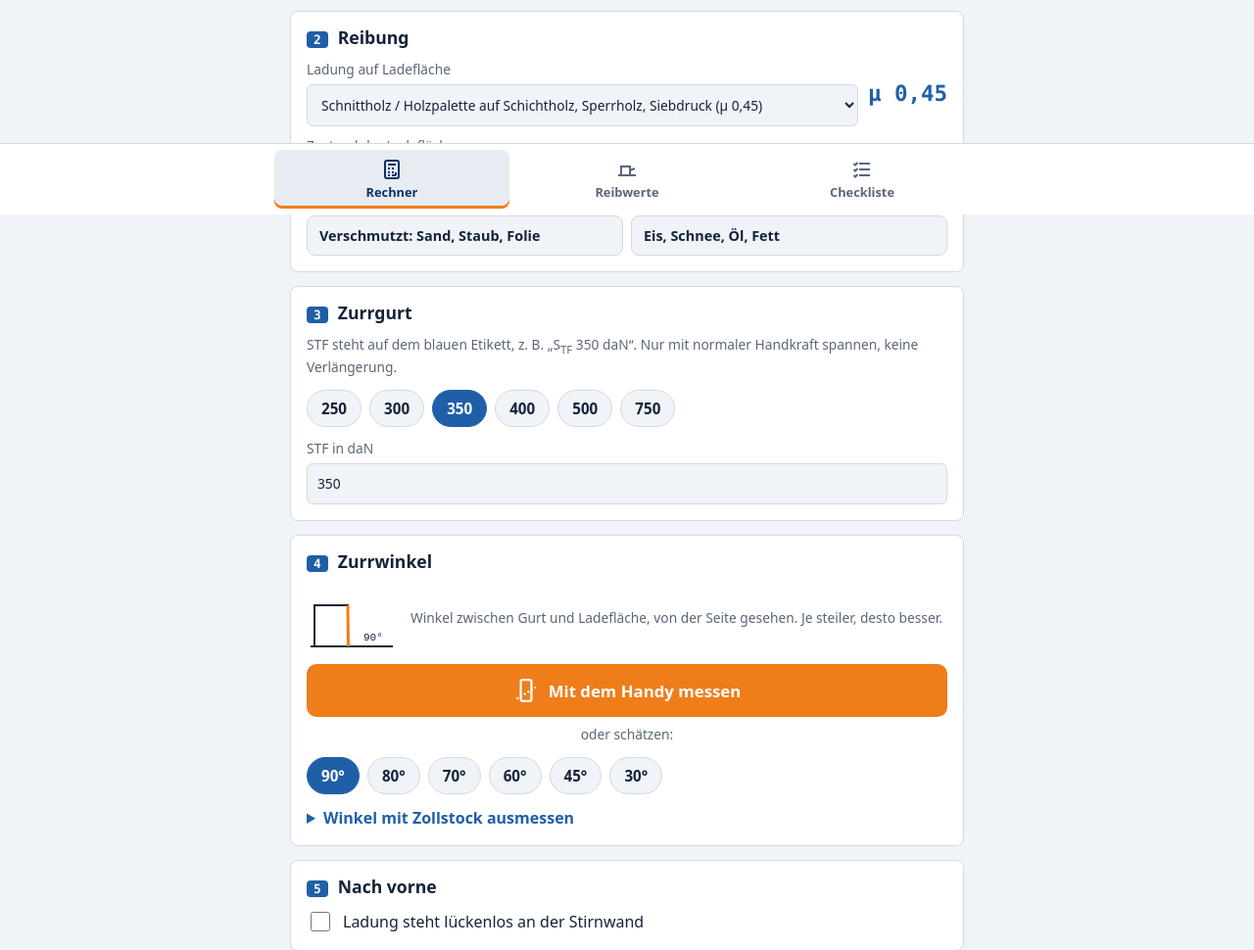
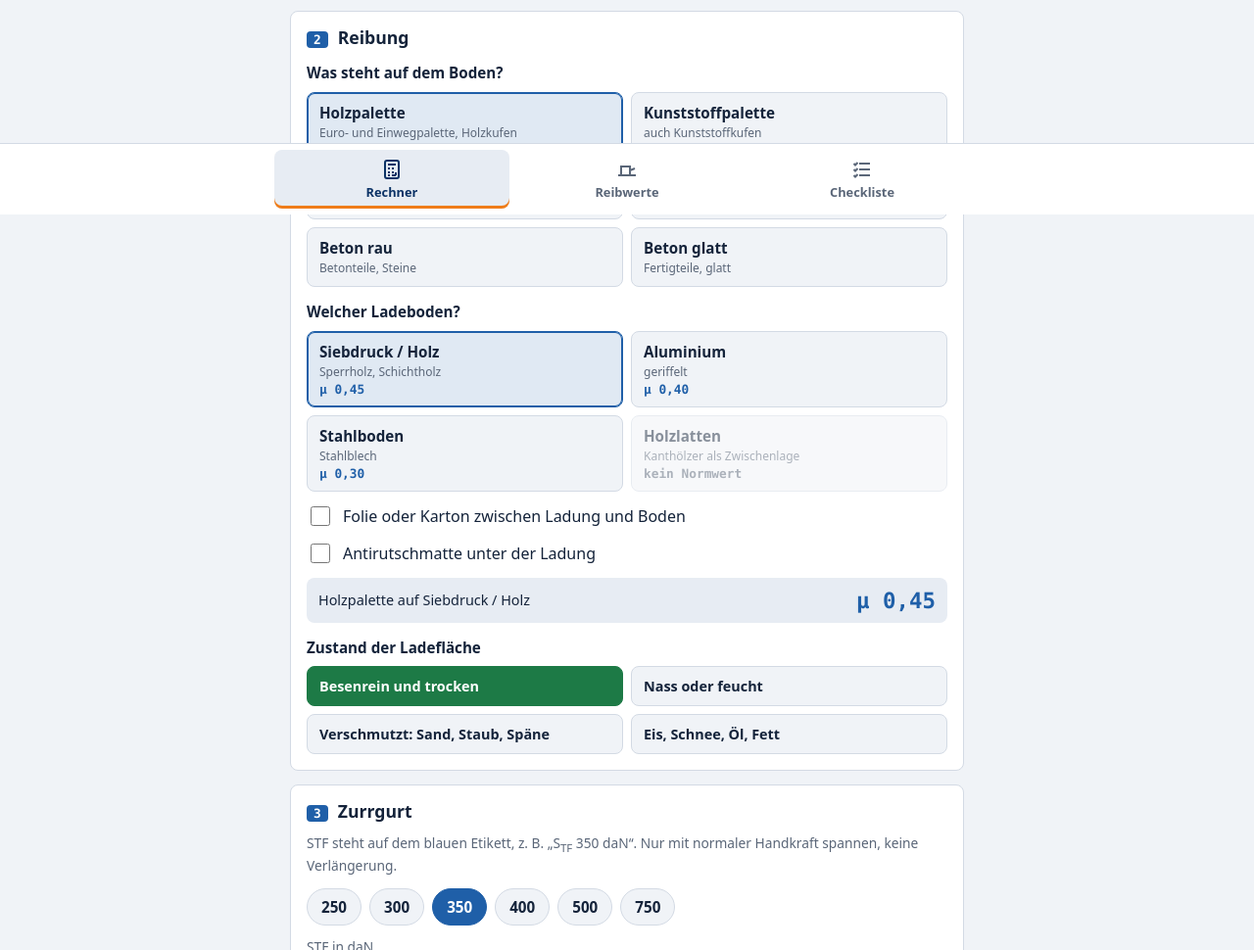
Before and after one commit to davidbuenger75-ops/Niederzurren, a plain HTML site: page index.html in a window 1280 px wide. Shown: the part 581-1551 px from the top of the page at 98% size. Drawn offline with Linux system fonts and the light colour scheme.

Commit message:
Add files via upload

```diff
--- a/index.html
+++ b/index.html
@@ -84,6 +84,18 @@ details.more[open] summary{margin-bottom:10px}
 .angle{display:flex;gap:14px;align-items:center}
 .angle svg{width:92px;height:70px;flex:none}
 :focus-visible{outline:3px solid var(--orange);outline-offset:2px}
+
+/* Reibwert-Auswahl */
+.qa{font-weight:700;font-size:.95rem;margin:2px 0 -4px}
+.pick{display:grid;grid-template-columns:repeat(2,minmax(0,1fr));gap:8px}
+.pick button{display:flex;flex-direction:column;align-items:flex-start;gap:2px;text-align:left;font:700 .95rem var(--body);color:var(--fg);background:var(--bg);border:1.5px solid var(--line);border-radius:8px;padding:10px 12px;cursor:pointer;min-width:0}
+.pick button small{font:500 .75rem var(--body);color:var(--muted)}
+.pick button .mv{font:700 .8rem var(--mono);color:var(--strap)}
+.pick button[aria-pressed="true"]{border-color:var(--strap);background:color-mix(in srgb,var(--strap) 14%,var(--surface));box-shadow:inset 0 0 0 1px var(--strap)}
+.pick button.na{opacity:.5}
+.pick button.na .mv{color:var(--muted)}
+.musum{display:flex;justify-content:space-between;align-items:center;gap:12px;background:var(--soft);border-radius:8px;padding:10px 12px}
+.musum span:first-child{font-size:.9rem;min-width:0}
 
 /* Winkelmesser */
 .measbtn{display:flex;align-items:center;justify-content:center;gap:10px;width:100%;font:700 1.05rem var(--body);background:var(--orange);color:#fff;border:0;border-radius:10px;padding:14px;cursor:pointer}
@@ -179,16 +191,19 @@ nav button[aria-current="page"]{color:var(--accent);background:var(--soft);box-s
 
       <div class="panel">
         <div class="step"><span class="no">2</span><h2>Reibung</h2></div>
-        <div class="row" style="align-items:center">
-          <label class="field" style="flex:4">Ladung auf Ladefläche<select id="pair"></select></label>
-          <span class="mu" id="muShow">μ 0,45</span>
-        </div>
-        <label class="field" id="customWrap" hidden>Eigener Reibbeiwert μ (laut Zertifikat)<input type="number" id="muCustom" inputmode="decimal" min="0.05" max="1.2" step="0.01" value="0.6"></label>
-        <p class="small muted" style="margin-top:-2px">Zustand der Ladefläche</p>
+        <p class="qa">Was steht auf dem Boden?</p>
+        <div class="pick" id="loadPick"></div>
+        <p class="qa">Welcher Ladeboden?</p>
+        <div class="pick" id="floorPick"></div>
+        <label class="check"><input type="checkbox" id="foil"> Folie oder Karton zwischen Ladung und Boden</label>
+        <label class="check"><input type="checkbox" id="arm"> Antirutschmatte unter der Ladung</label>
+        <label class="field" id="armWrap" hidden>Reibwert der Matte laut Zertifikat (ohne Zertifikat 0,6)<input type="number" id="muArm" inputmode="decimal" min="0.1" max="1.2" step="0.05" value="0.6"></label>
+        <div class="musum"><span id="muSrc">Holzpalette auf Siebdruck</span><span class="mu" id="muShow">μ 0,45</span></div>
+        <p class="qa">Zustand der Ladefläche</p>
         <div class="seg" id="floor">
           <button class="chip" data-v="clean">Besenrein und trocken</button>
           <button class="chip" data-v="wet">Nass oder feucht</button>
-          <button class="chip" data-v="dirty">Verschmutzt: Sand, Staub, Folie</button>
+          <button class="chip" data-v="dirty">Verschmutzt: Sand, Staub, Späne</button>
           <button class="chip" data-v="ice">Eis, Schnee, Öl, Fett</button>
         </div>
       </div>
@@ -241,7 +256,9 @@ nav button[aria-current="page"]{color:var(--accent);background:var(--soft);box-s
       <h1>Reibwerte</h1>
       <div class="panel">
         <p class="small muted">Gleitreibbeiwerte μ nach DIN EN 12195-1, Anhang B. Sie gelten nur für saubere, trockene, besenreine Flächen ohne Eis, Schnee, Öl oder Fett.</p>
-        <div style="overflow-x:auto"><table><thead><tr><th>Ladung auf …</th><th style="text-align:right;text-transform:none">μ</th></tr></thead><tbody id="muTable"></tbody></table></div>
+        <div style="overflow-x:auto"><table id="muTable" style="font-size:.88rem"></table></div>
+        <p class="small muted">Sieb­druck = Siebdruck, Sperrholz, Schichtholz · Alu = Aluminium geriffelt · Stahl = Stahlblech · Latten = Holzlatten als Zwischenlage</p>
+        <p class="small muted">„–“ heißt: Für diese Paarung gibt es in der Norm keinen Wert. Dann Antirutschmatte verwenden oder den Wert vom Hersteller nehmen. Folie oder Karton unter Holz: μ 0,30.</p>
       </div>
       <div class="panel">
         <h2>Antirutschmatten richtig einsetzen</h2>
@@ -308,7 +325,7 @@ nav button[aria-current="page"]{color:var(--accent);background:var(--soft);box-s
   <p class="mail"><a href="mailto:David.Buenger@mail.de">David.Buenger@mail.de</a><button class="btn sm" id="copyMail">Kopieren</button></p>
   <h2 id="infoTitle">Niederzurr-Rechner</h2>
   <p>Berechnung der Zurrgurte beim Niederzurren nach DIN EN 12195-1. Entwickelt von David Bünger, Dozent für Verkehrs- und Fahrpersonalrecht.</p>
-  <p class="small muted">Version 1.1. Hilfsmittel ohne Gewähr. Die Verantwortung für eine ausreichende Ladungssicherung bleibt bei Verlader, Fahrer und Halter. Kippen wird nur als Gefahr erkannt, nicht berechnet. Der Rechner gilt für standfeste Ladung auf ebener Ladefläche.</p>
+  <p class="small muted">Version 1.2. Hilfsmittel ohne Gewähr. Die Verantwortung für eine ausreichende Ladungssicherung bleibt bei Verlader, Fahrer und Halter. Kippen wird nur als Gefahr erkannt, nicht berechnet. Der Rechner gilt für standfeste Ladung auf ebener Ladefläche.</p>
   <p style="font-weight:600">© <span class="year">2026</span> David Bünger. Alle Rechte vorbehalten.</p>
   <div style="display:flex;justify-content:flex-end"><button class="btn primary" id="infoClose">Schließen</button></div>
 </div></div>
@@ -317,7 +334,7 @@ nav button[aria-current="page"]{color:var(--accent);background:var(--soft);box-s
   <div style="display:flex;justify-content:space-between;align-items:center"><h2 id="helpTitle">Hilfe</h2><button class="btn" id="helpClose">Schließen</button></div>
   <details open><summary>In fünf Schritten zum Ergebnis</summary>
     <ol><li><b>Gewicht</b> der Ladung eintragen, die von denselben Gurten gehalten wird, zum Beispiel eine Palette oder eine Reihe.</li>
-    <li><b>Reibpaarung</b> wählen: Was steht worauf? Mit Antirutschmatte die Matte wählen.</li>
+    <li><b>Reibung</b>: antippen, was auf dem Boden steht (z. B. Holzpalette) und welcher Ladeboden es ist (z. B. Siebdruck). Liegt eine Antirutschmatte drunter, den Haken setzen.</li>
     <li><b>Zustand der Ladefläche</b> antippen. Nur „besenrein und trocken“ ergibt ein gültiges Ergebnis.</li>
     <li><b>STF</b> vom Gurtetikett antippen.</li>
     <li><b>Winkel</b> mit dem Handy messen, schätzen oder mit dem Zollstock ausmessen.</li></ol>
@@ -373,16 +390,19 @@ nav button[aria-current="page"]{color:var(--accent);background:var(--soft);box-s
 
 <script>
 "use strict";
-/* ===== Reibwerte nach DIN EN 12195-1, Anhang B ===== */
-const MU=[
- ["Schnittholz / Holzpalette",[["sw-ply","auf Schichtholz, Sperrholz, Siebdruck",0.45],["sw-alu","auf geriffeltem Aluminium",0.40],["sw-steel","auf Stahlblech",0.30],["sw-foil","auf Schrumpffolie",0.30]]],
- ["Gehobeltes Holz",[["pw-ply","auf Schichtholz, Sperrholz, Siebdruck",0.30],["pw-alu","auf geriffeltem Aluminium",0.25],["pw-steel","auf Stahlblech",0.20]]],
- ["Kunststoffpalette",[["pl-ply","auf Schichtholz, Sperrholz, Siebdruck",0.20],["pl-alu","auf geriffeltem Aluminium",0.15],["pl-steel","auf Stahlblech",0.15]]],
- ["Stahlkiste / Metall",[["st-ply","auf Schichtholz, Sperrholz, Siebdruck",0.45],["st-alu","auf geriffeltem Aluminium",0.30],["st-steel","auf Stahlblech",0.20]]],
- ["Beton",[["co-rough","rau auf Holzlatten",0.70],["co-smooth","glatt auf Holzlatten",0.55]]],
- ["Antirutschmaterial",[["arm","Gummimatte (ohne Zertifikat)",0.60],["custom","Eigener Wert laut Zertifikat",null]]]
+/* ===== Reibwerte nach DIN EN 12195-1, Anhang B, praxisnah zugeordnet =====
+   Spalten: Siebdruck/Holzboden, Aluminium geriffelt, Stahlblech, Holzlatten */
+const FLOORS=[["ply","Siebdruck / Holz","Sperrholz, Schichtholz"],["alu","Aluminium","geriffelt"],["steel","Stahlboden","Stahlblech"],["latte","Holzlatten","Kanthölzer als Zwischenlage"]];
+const LOADS=[
+ ["euro","Holzpalette","Euro- und Einwegpalette, Holzkufen",[0.45,0.40,0.30,null],"Schnittholz"],
+ ["plastic","Kunststoffpalette","auch Kunststoffkufen",[0.20,0.15,0.15,null],"Kunststoffpalette"],
+ ["metal","Gitterbox / Metall","Stahlkiste, Gestell, Metallkufen",[0.45,0.30,0.20,null],"Stahlkiste"],
+ ["planed","Glattes Holz","gehobelte oder lackierte Holzkiste",[0.30,0.25,0.20,null],"gehobeltes Holz"],
+ ["concR","Beton rau","Betonteile, Steine",[null,null,null,0.70],"Beton rau"],
+ ["concS","Beton glatt","Fertigteile, glatt",[null,null,null,0.55],"Beton glatt"]
 ];
-const MUMAP={};MU.forEach(([g,l])=>l.forEach(([id,t,v])=>MUMAP[id]={g,t,v}));
+const FOIL=0.30;
+const LMAP=Object.fromEntries(LOADS.map(l=>[l[0],l])), FIDX=Object.fromEntries(FLOORS.map((f,i)=>[f[0],i]));
 
 /* ===== Norm-Konstanten DIN EN 12195-1 (Straße) ===== */
 const DIRS=[{k:"fwd",name:"nach vorne",c:0.8,fs:1.25},{k:"side",name:"seitlich",c:0.5,fs:1.1},{k:"rear",name:"nach hinten",c:0.5,fs:1.1}];
@@ -393,20 +413,37 @@ const G=9.81, CZ=1.0;
 function nNeeded(m,mu,alpha,stf,c,fs){const net=c-mu*CZ;if(net<=0||m<=0)return 0;return (m*G*net*fs)/(2*mu*Math.sin(alpha*Math.PI/180)*stf*10)}
 
 /* ===== Zustand ===== */
-const DEF={mass:1000,pair:"sw-ply",muCustom:0.6,floor:"clean",stf:350,ang:90,block:false,body:"L",payload:"",H:"",B:"",L:""};
+const DEF={mass:1000,load:"euro",floorMat:"ply",foil:false,arm:false,muArm:0.6,floor:"clean",stf:350,ang:90,block:false,body:"L",payload:"",H:"",B:"",L:""};
 let S={...DEF};
-try{const s=JSON.parse(localStorage.getItem("niederzurren-v1")||"null");if(s)S={...DEF,...s}}catch(e){}
-const save=()=>{try{localStorage.setItem("niederzurren-v1",JSON.stringify(S))}catch(e){}};
+try{const s=JSON.parse(localStorage.getItem("niederzurren-v2")||"null");if(s)S={...DEF,...s}}catch(e){}
+const save=()=>{try{localStorage.setItem("niederzurren-v2",JSON.stringify(S))}catch(e){}};
 const $=id=>document.getElementById(id);
 const nf=(x,d=2)=>x.toLocaleString("de-DE",{minimumFractionDigits:d,maximumFractionDigits:d});
 const n0=x=>Math.round(x).toLocaleString("de-DE");
 function toast(m){const t=$("toast");t.textContent=m;t.hidden=false;clearTimeout(toast.h);toast.h=setTimeout(()=>t.hidden=true,2000)}
 
-/* ===== Auswahl füllen ===== */
-$("pair").innerHTML=MU.map(([g,l])=>`<optgroup label="${g}">${l.map(([id,t,v])=>`<option value="${id}">${g} ${t}${v?` (μ ${nf(v)})`:""}</option>`).join("")}</optgroup>`).join("");
-$("muTable").innerHTML=MU.map(([g,l])=>`<tr class="grp"><td colspan="2">${g}</td></tr>`+l.filter(x=>x[2]).map(([id,t,v])=>`<tr><td>${t}</td><td class="n">${nf(v)}</td></tr>`).join("")).join("");
-
-function muVal(){return S.pair==="custom"?(+S.muCustom||0):MUMAP[S.pair].v}
+/* ===== Reibwert bestimmen ===== */
+function tableMu(load,floor){return LMAP[load][3][FIDX[floor]]}
+function muInfo(){
+  if(S.arm){const v=+S.muArm||0;return{mu:v,src:`Antirutschmatte${v!==0.6?" laut Zertifikat":""}`,ok:v>0}}
+  const base=tableMu(S.load,S.floorMat);const L=LMAP[S.load],F=FLOORS[FIDX[S.floorMat]];
+  if(base==null)return{mu:0,src:`${L[1]} auf ${F[1]}: kein Normwert`,ok:false};
+  if(S.foil&&base>FOIL)return{mu:FOIL,src:`${L[1]} auf Folie oder Karton`,ok:true};
+  return{mu:base,src:`${L[1]} auf ${F[1]}`,ok:true};
+}
+function muVal(){return muInfo().mu}
+function renderPick(){
+  $("loadPick").innerHTML=LOADS.map(([id,name,sub])=>`<button data-load="${id}" aria-pressed="${S.load===id}">${name}<small>${sub}</small></button>`).join("");
+  $("floorPick").innerHTML=FLOORS.map(([id,name,sub],i)=>{const v=LMAP[S.load][3][i];
+    return `<button data-floor="${id}" aria-pressed="${S.floorMat===id}" class="${v==null?"na":""}">${name}<small>${sub}</small><span class="mv">${v==null?"kein Normwert":"μ "+nf(v)}</span></button>`}).join("");
+  document.querySelectorAll("[data-load]").forEach(b=>b.onclick=()=>{S.load=b.dataset.load;
+    if(tableMu(S.load,S.floorMat)==null){const i=LMAP[S.load][3].findIndex(v=>v!=null);S.floorMat=FLOORS[i][0]}upd()});
+  document.querySelectorAll("[data-floor]").forEach(b=>b.onclick=()=>{S.floorMat=b.dataset.floor;upd()});
+}
+const SHORT=["Sieb­druck","Alu","Stahl","Latten"];
+$("muTable").innerHTML=`<thead><tr><th>Ladung</th>${SHORT.map(f=>`<th style="text-align:right;padding:6px 4px">${f}</th>`).join("")}</tr></thead><tbody>`+
+  LOADS.map(l=>`<tr><td style="padding:8px 4px"><b>${l[1]}</b></td>${l[3].map(v=>`<td class="n" style="padding:8px 4px;font-size:.85rem">${v==null?"–":nf(v)}</td>`).join("")}</tr>`).join("")+
+  `<tr><td style="padding:8px 4px"><b>Antirutsch­matte</b><br><small class="muted">ohne Zertifikat</small></td><td class="n" colspan="4" style="text-align:center;font-size:.85rem">0,60 auf jedem Boden</td></tr></tbody>`;
 
 /* ===== Berechnung und Anzeige ===== */
 function calc(){
@@ -432,6 +469,9 @@ function calc(){
   const minApplied=valid&&need<2;
   if(valid)need=Math.max(need,2);
 
+  const MI=muInfo();
+  if(!MI.ok)N("bad",`${MI.src}. Antirutschmatte unterlegen oder Zwischenlage wählen, für die es einen Wert gibt.`);
+  if(S.foil&&!S.arm)N("warn","Folie oder Karton unter der Ladung senkt die Reibung. Wenn möglich entfernen oder Antirutschmatte verwenden.");
   // Ladefläche
   if(S.floor==="ice")N("bad","Eis, Schnee, Öl oder Fett: Die Reibwerte gelten nicht. So nicht losfahren. Ladefläche reinigen, dann neu rechnen.");
   else if(S.floor==="dirty")N("bad","Verschmutzte Ladefläche: Sand, Staub oder Folienreste wirken wie Kugellager. Das Ergebnis gilt erst nach dem Ausfegen.");
@@ -453,7 +493,7 @@ function calc(){
 
   // Alternative mit Antirutschmatte
   let alt="";
-  if(valid&&mu<0.6&&S.pair!=="custom"){const r=DIRS.map(d=>(d.k==="fwd"&&fwdBlocked)?0:ceilN(nNeeded(m,0.6,a,stf,d.c,d.fs)));alt=Math.max(2,...r)}
+  if(valid&&mu<0.6&&!S.arm){const r=DIRS.map(d=>(d.k==="fwd"&&fwdBlocked)?0:ceilN(nNeeded(m,0.6,a,stf,d.c,d.fs)));alt=Math.max(2,...r)}
 
   // Ergebnis
   const invalid=S.floor==="ice"||S.floor==="dirty";
@@ -487,7 +527,7 @@ Ergebnis: ${valid?need:"–"} Gurte (mindestens 2)`;
 
 /* ===== Eingaben verdrahten ===== */
 function syncUI(){
-  $("mass").value=S.mass;$("pair").value=S.pair;$("muCustom").value=S.muCustom;$("customWrap").hidden=S.pair!=="custom";
+  $("mass").value=S.mass;$("foil").checked=S.foil;$("arm").checked=S.arm;$("muArm").value=S.muArm;$("armWrap").hidden=!S.arm;$("foil").disabled=S.arm;renderPick();$("muSrc").textContent=muInfo().src;
   $("muShow").textContent="μ "+nf(muVal());$("stfIn").value=S.stf;$("block").checked=S.block;$("blockBox").hidden=!S.block;
   $("body").value=S.body;$("payload").value=S.payload;$("H").value=S.H;$("B").value=S.B;$("L").value=S.L;
   const press=(sel,val)=>document.querySelectorAll(sel).forEach(b=>b.setAttribute("aria-pressed",String(String(b.dataset.v)===String(val))));
@@ -498,10 +538,10 @@ document.querySelectorAll("[data-for=mass] .chip").forEach(b=>b.onclick=()=>{S.m
 document.querySelectorAll("#floor .chip").forEach(b=>b.onclick=()=>{S.floor=b.dataset.v;upd()});
 document.querySelectorAll("#stf .chip").forEach(b=>b.onclick=()=>{S.stf=+b.dataset.v;upd()});
 document.querySelectorAll("#ang .chip").forEach(b=>b.onclick=()=>{S.ang=+b.dataset.v;$("measOut").textContent="Beide Werte eintragen, dann wird der Winkel übernommen.";upd()});
-const onNum=(id,key)=>$(id).addEventListener("input",e=>{S[key]=e.target.value;save();$("muShow").textContent="μ "+nf(muVal());
+const onNum=(id,key)=>$(id).addEventListener("input",e=>{S[key]=e.target.value;save();$("muShow").textContent="μ "+nf(muVal());$("muSrc").textContent=muInfo().src;
   document.querySelectorAll(key==="mass"?"[data-for=mass] .chip":key==="stf"?"#stf .chip":"#none").forEach(b=>b.setAttribute("aria-pressed",String(b.dataset.v===String(S[key]))));calc()});
-onNum("mass","mass");onNum("stfIn","stf");onNum("muCustom","muCustom");onNum("payload","payload");onNum("H","H");onNum("B","B");onNum("L","L");
-$("pair").onchange=e=>{S.pair=e.target.value;upd()};
+onNum("mass","mass");onNum("stfIn","stf");onNum("muArm","muArm");onNum("payload","payload");onNum("H","H");onNum("B","B");onNum("L","L");
+$("foil").onchange=e=>{S.foil=e.target.checked;upd()};$("arm").onchange=e=>{S.arm=e.target.checked;upd()};
 $("body").onchange=e=>{S.body=e.target.value;upd()};
 $("block").onchange=e=>{S.block=e.target.checked;upd()};
 function meas(){const h=+$("mh").value,a=+$("ma").value;if(h>0&&a>=0&&$("ma").value!==""){const deg=Math.round(Math.atan2(h,a)*180/Math.PI);S.ang=deg;
--- a/sw.js
+++ b/sw.js
@@ -1,6 +1,6 @@
 // Offline-Betrieb: App-Dateien werden zwischengespeichert.
 // Bei jedem Update die Versionsnummer erhöhen, dann holen sich alle Handys die neue Fassung.
-const CACHE = "niederzurren-v2";
+const CACHE = "niederzurren-v3";
 const FILES = ["./", "./index.html", "./manifest.webmanifest", "./icon-192.png", "./icon-512.png", "./icon-maskable-512.png", "./logo-full.png"];
 
 self.addEventListener("install", e => {
```
